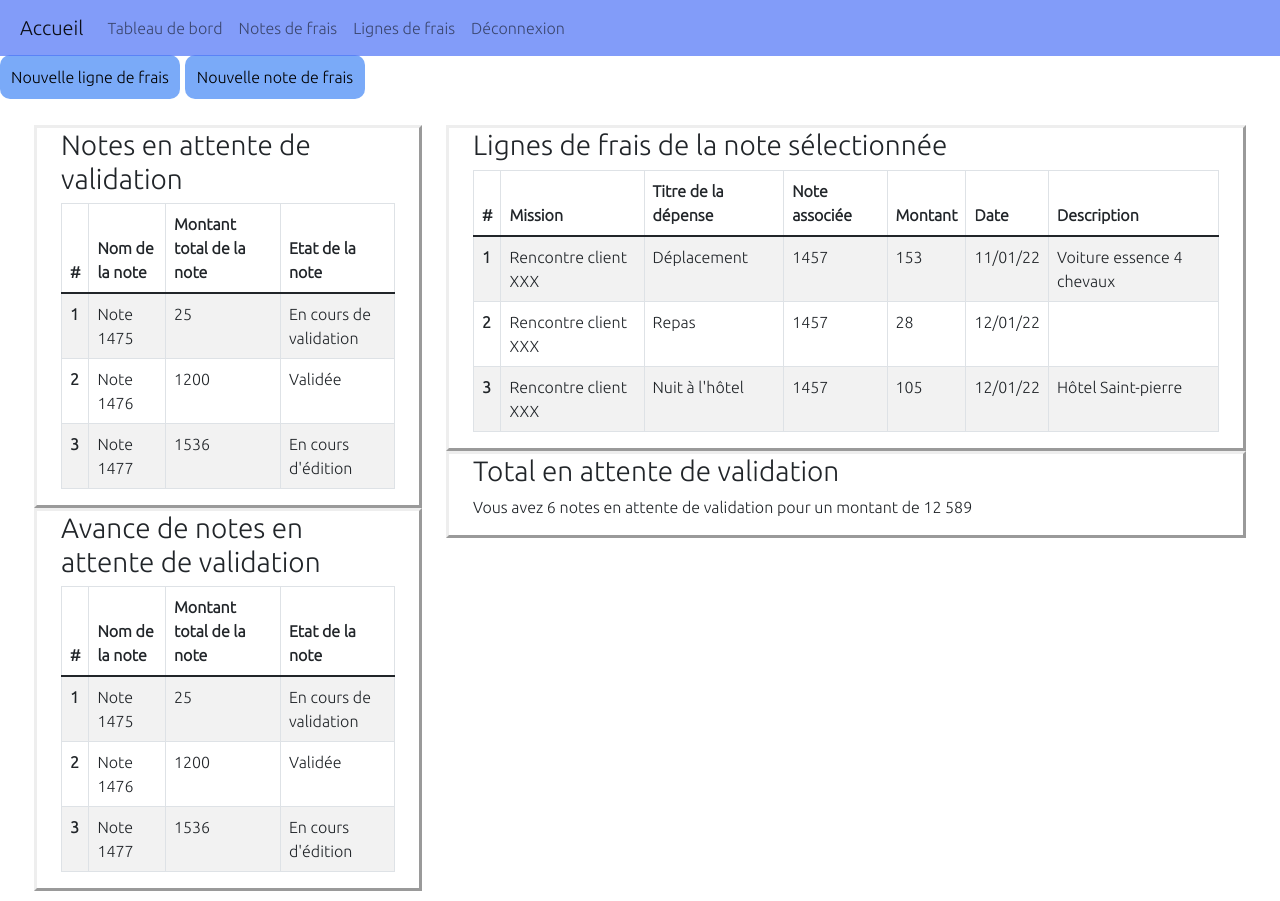
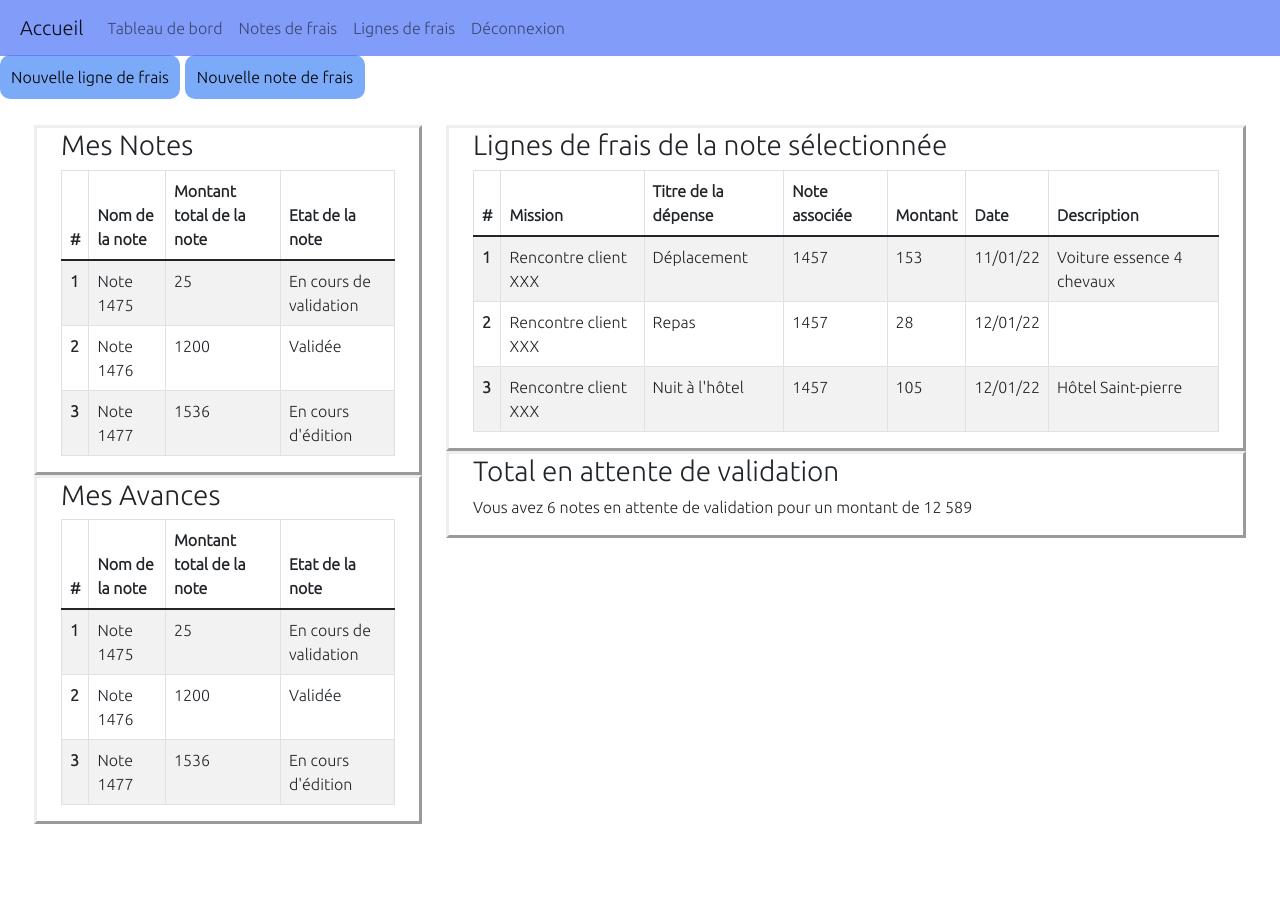
Before and after one commit to Aline-G/GL-front, an Angular app: page /home in a window 1280 px wide. After the commit the page ends 834 px from the top, so only its background shows below. Built offline with nearby package versions, Linux system fonts and the light colour scheme.

Commit message:
légers changements

```diff
--- a/src/app/home-screen/home-advance/home-advance.component.html
+++ b/src/app/home-screen/home-advance/home-advance.component.html
@@ -17,7 +17,7 @@
 </head>
 
 <div class="container-fluid">
-  <h3>Avance de notes en attente de validation</h3>
+  <h3>Mes Avances</h3>
   <div class="table-responsive">
     <table class="table table-striped table-bordered table-hover">
       <thead class ="thead-dark">
--- a/src/app/home-screen/home-bill/home-bill.component.html
+++ b/src/app/home-screen/home-bill/home-bill.component.html
@@ -17,7 +17,7 @@
 </head>
 
 <div class="container-fluid">
-  <h3>Notes en attente de validation</h3>
+  <h3>Mes Notes</h3>
   <div class="table-responsive">
     <table class="table table-striped table-bordered table-hover">
       <thead class ="thead-dark">
--- a/src/app/services/api.service.ts
+++ b/src/app/services/api.service.ts
@@ -4,7 +4,6 @@
 import {Injectable} from '@angular/core';
 import {User} from '../model/user';
 import {HttpClient, HttpParams} from '@angular/common/http';
-
 
 
 @Injectable({
```
Also changed, not shown: src/app/home-screen/home-screen.component.html (line endings or trailing spaces).
